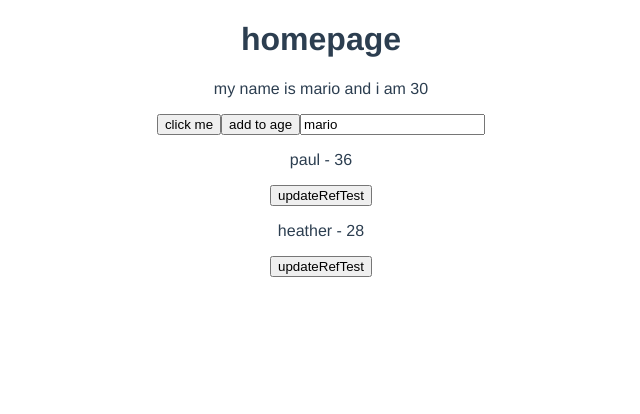
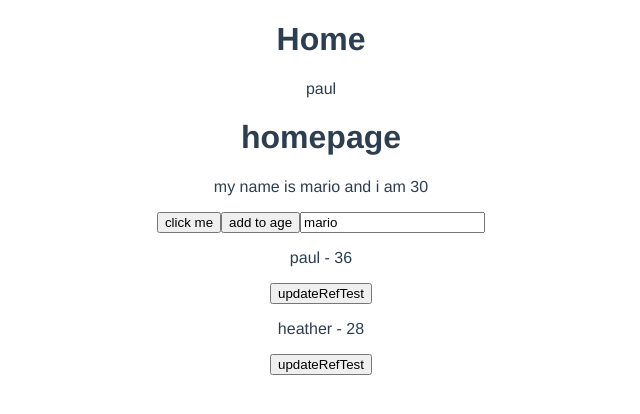
Before and after one commit to Paul2071/paint-review, a Vue app: page / in a window 1280 px wide. Shown: the top 414 px of the page, without its empty margins (319-959 px from the left). Built offline with nearby package versions, Linux system fonts and the light colour scheme.

Commit message:
added setup hook in app, using ref to update variable initialised as computed

```diff
--- a/src/App.vue
+++ b/src/App.vue
@@ -1,7 +1,26 @@
 <template>
-
+ <div class="home">
+  <h1>Home</h1>
+  <p> {{ name }}</p>
+</div>
   <router-view/>
 </template>
+
+<script>
+import { ref, computed } from 'vue'
+
+export default {
+  name: 'Home',
+  setup() {
+    const name = computed( ()=> {
+      return 'paul'
+    }
+
+    )
+    return { name }
+  }
+}
+</script>
 
 <style>
 #app {
```
